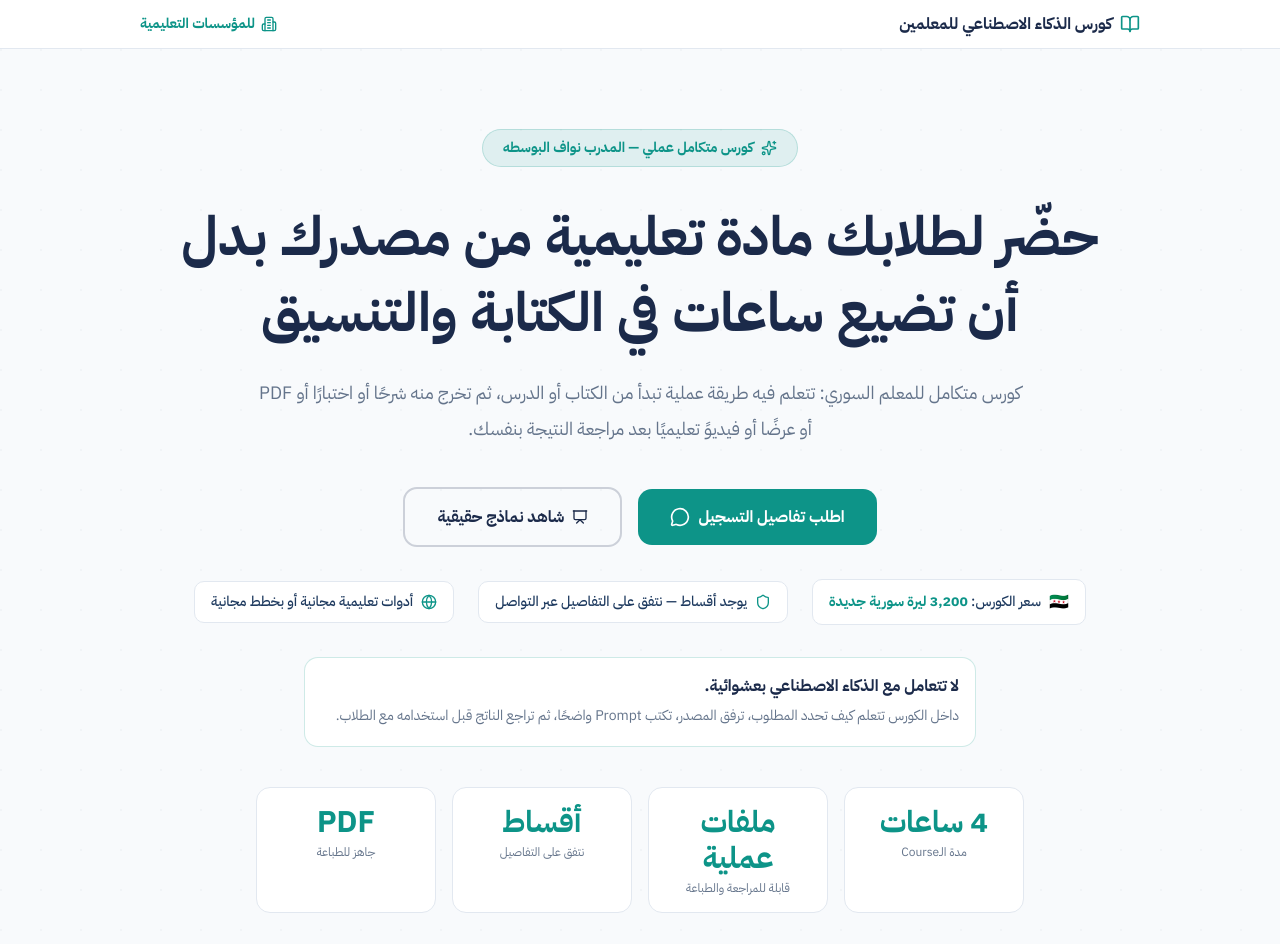
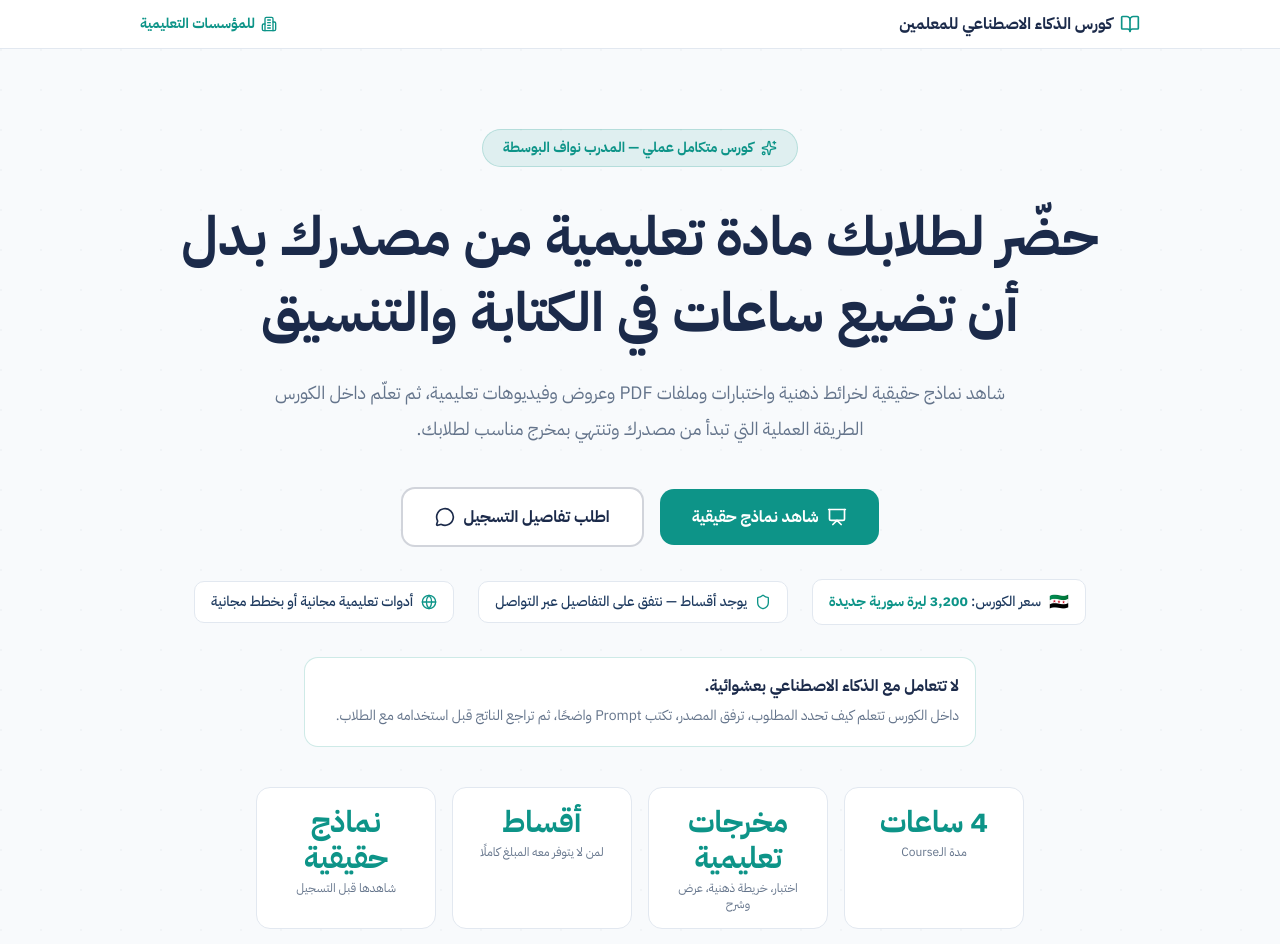
Before and after one commit to fhrrutedf/notebooklm-course-landing, a Next.js app: page / in a window 1280 px wide. Shown: the top 944 px of the page. Built offline with nearby package versions, Linux system fonts and the light colour scheme.

Commit message:
Fix samples feedback layout and trainer identity

```diff
--- a/src/app/page.tsx
+++ b/src/app/page.tsx
@@ -147,7 +147,7 @@ export default function LandingPage() {
           {/* Badge */}
           <div className="inline-flex items-center gap-2 bg-[#0D9488]/10 text-[#0D9488] px-5 py-2 rounded-full text-sm font-bold mb-8 border border-[#0D9488]/20">
             <Sparkles className="w-4 h-4" />
-            كورس متكامل عملي — المدرب نواف البوسطه
+            كورس متكامل عملي — المدرب نواف البوسطة
           </div>
 
           {/* H1 */}
@@ -157,26 +157,26 @@ export default function LandingPage() {
 
           {/* Subtitle */}
           <p className="text-base md:text-lg text-[#64748B] max-w-3xl mx-auto mb-10 leading-loose">
-كورس متكامل للمعلم السوري: تتعلم فيه طريقة عملية تبدأ من الكتاب أو الدرس، ثم تخرج منه شرحًا أو اختبارًا أو PDF أو عرضًا أو فيديوً تعليميًا بعد مراجعة النتيجة بنفسك.
+            شاهد نماذج حقيقية لخرائط ذهنية واختبارات وملفات PDF وعروض وفيديوهات تعليمية، ثم تعلّم داخل الكورس الطريقة العملية التي تبدأ من مصدرك وتنتهي بمخرج مناسب لطلابك.
           </p>
 
           {/* Two CTA buttons */}
           <div className="flex flex-col sm:flex-row items-center justify-center gap-4 mb-8">
             <a
+              href="/results"
+              className="inline-flex items-center gap-2 bg-[#0D9488] hover:bg-[#0B7C72] text-white font-bold px-8 py-4 rounded-xl text-base transition-colors"
+            >
+              <Presentation className="w-5 h-5" />
+              شاهد نماذج حقيقية
+            </a>
+            <a
               href={WHATSAPP_LINK}
               target="_blank"
               rel="noopener noreferrer"
-              className="inline-flex items-center gap-2 bg-[#0D9488] hover:bg-[#0B7C72] text-white font-bold px-8 py-4 rounded-xl text-base transition-colors"
+              className="inline-flex items-center gap-2 bg-white border-2 border-[#1B2A4A]/20 hover:border-[#0D9488] text-[#1B2A4A] font-bold px-8 py-4 rounded-xl text-base transition-colors"
             >
               اطلب تفاصيل التسجيل
               <MessageCircle className="w-5 h-5" />
-            </a>
-            <a
-              href="/results"
-              className="inline-flex items-center gap-2 bg-transparent border-2 border-[#1B2A4A]/20 hover:border-[#1B2A4A]/40 text-[#1B2A4A] font-bold px-8 py-4 rounded-xl text-base transition-colors"
-            >
-              <Presentation className="w-4 h-4" />
-شاهد نماذج حقيقية
             </a>
           </div>
 
@@ -211,16 +211,16 @@ export default function LandingPage() {
               <div className="text-[#64748B] text-xs mt-1">مدة الـCourse</div>
             </div>
             <div className="bg-white border border-[#E2E8F0] rounded-xl p-4 text-center">
-              <div className="text-2xl md:text-3xl font-bold text-[#0D9488]">ملفات عملية</div>
-              <div className="text-[#64748B] text-xs mt-1">قابلة للمراجعة والطباعة</div>
+              <div className="text-2xl md:text-3xl font-bold text-[#0D9488]">مخرجات تعليمية</div>
+              <div className="text-[#64748B] text-xs mt-1">اختبار، خريطة ذهنية، عرض وشرح</div>
             </div>
             <div className="bg-white border border-[#E2E8F0] rounded-xl p-4 text-center">
               <div className="text-2xl md:text-3xl font-bold text-[#0D9488]">أقساط</div>
-              <div className="text-[#64748B] text-xs mt-1">نتفق على التفاصيل</div>
+              <div className="text-[#64748B] text-xs mt-1">لمن لا يتوفر معه المبلغ كاملًا</div>
             </div>
             <div className="bg-white border border-[#E2E8F0] rounded-xl p-4 text-center">
-              <div className="text-2xl md:text-3xl font-bold text-[#0D9488]">PDF</div>
-              <div className="text-[#64748B] text-xs mt-1">جاهز للطباعة</div>
+              <div className="text-2xl md:text-3xl font-bold text-[#0D9488]">نماذج حقيقية</div>
+              <div className="text-[#64748B] text-xs mt-1">شاهدها قبل التسجيل</div>
             </div>
           </div>
 
@@ -527,7 +527,7 @@ export default function LandingPage() {
             <h2 className="text-2xl md:text-4xl font-bold text-[#1B2A4A] mb-3">آراء طلابنا بعد التدريب</h2>
             <p className="text-[#64748B] max-w-2xl mx-auto text-sm leading-loose">رسائل وصلتنا من متدربين شاركوا في جلسات الذكاء الاصطناعي. اضغط على أي صورة لقراءتها بحجم أكبر.</p>
           </div>
-          <div className="grid grid-cols-2 md:grid-cols-5 gap-3 md:gap-4 items-start">
+          <div className="mx-auto flex max-w-md flex-col gap-3 md:max-w-none md:grid md:grid-cols-5 md:gap-4">
             {[
               '/images/training/student-feedback-01.png',
               '/images/training/student-feedback-02.png',
@@ -535,8 +535,8 @@ export default function LandingPage() {
               '/images/training/student-feedback-04.png',
               '/images/training/student-feedback-05.png',
             ].map((image, index) => (
-              <a key={image} href={image} target="_blank" rel="noopener noreferrer" className={`block bg-white border border-[#E2E8F0] rounded-xl overflow-hidden ${index === 0 ? 'col-span-2 md:col-span-1' : ''}`}>
-                <img src={image} alt={`رأي متدرب ${index + 1}`} className="w-full h-auto max-h-[360px] object-contain" loading="lazy" />
+              <a key={image} href={image} target="_blank" rel="noopener noreferrer" className="block overflow-hidden rounded-xl border border-[#E2E8F0] bg-white">
+                <img src={image} alt={`رأي متدرب ${index + 1}`} className="w-full h-auto max-h-[420px] object-contain" loading="lazy" />
               </a>
             ))}
           </div>
@@ -632,17 +632,17 @@ export default function LandingPage() {
             <div className="shrink-0">
               <img
                 src="/images/trainer-nawaf.jpg"
-                alt="المدرب نواف البوسطه — متخصص في تطبيقات الذكاء الاصطناعي في التعليم ومدرب أدوات الذكاء الاصطناعي"
+                alt="المدرب نواف البوسطة — مدرب في أدوات الذكاء الاصطناعي وزيادة الإنتاجية"
                 className="w-32 h-32 rounded-2xl object-cover border-3 border-[#0D9488]/20"
               />
             </div>
             <div className="text-center md:text-right">
-              <h3 className="text-xl font-bold text-[#1B2A4A] mb-1">نواف البوسطه</h3>
+              <h3 className="text-xl font-bold text-[#1B2A4A] mb-1">نواف البوسطة</h3>
               <p className="text-[#0D9488] font-bold text-sm mb-3">
-                متخصص في تطبيقات الذكاء الاصطناعي في التعليم ومدرب أدوات الذكاء الاصطناعي
+                مدرب في أدوات الذكاء الاصطناعي وزيادة الإنتاجية
               </p>
               <p className="text-[#64748B] text-sm leading-loose mb-4">
-                نواف البوسطه مدرب أدوات ذكاء اصطناعي وباحث، يدرّب الأفراد والشركات والمؤسسات التعليمية على تحويل التقنيات الحديثة إلى حلول عملية في التعليم والإنتاجية والأتمتة.
+                نواف البوسطة مدرب أدوات ذكاء اصطناعي وباحث، يدرّب الأفراد والشركات والمؤسسات التعليمية على تحويل التقنيات الحديثة إلى حلول عملية في التعليم والإنتاجية والأتمتة.
               </p>
               <Link href="/about" className="inline-flex items-center gap-2 text-[#0D9488] font-bold text-sm hover:text-[#0B7C72]">
                 عرض المزيد عن المدرب
```
